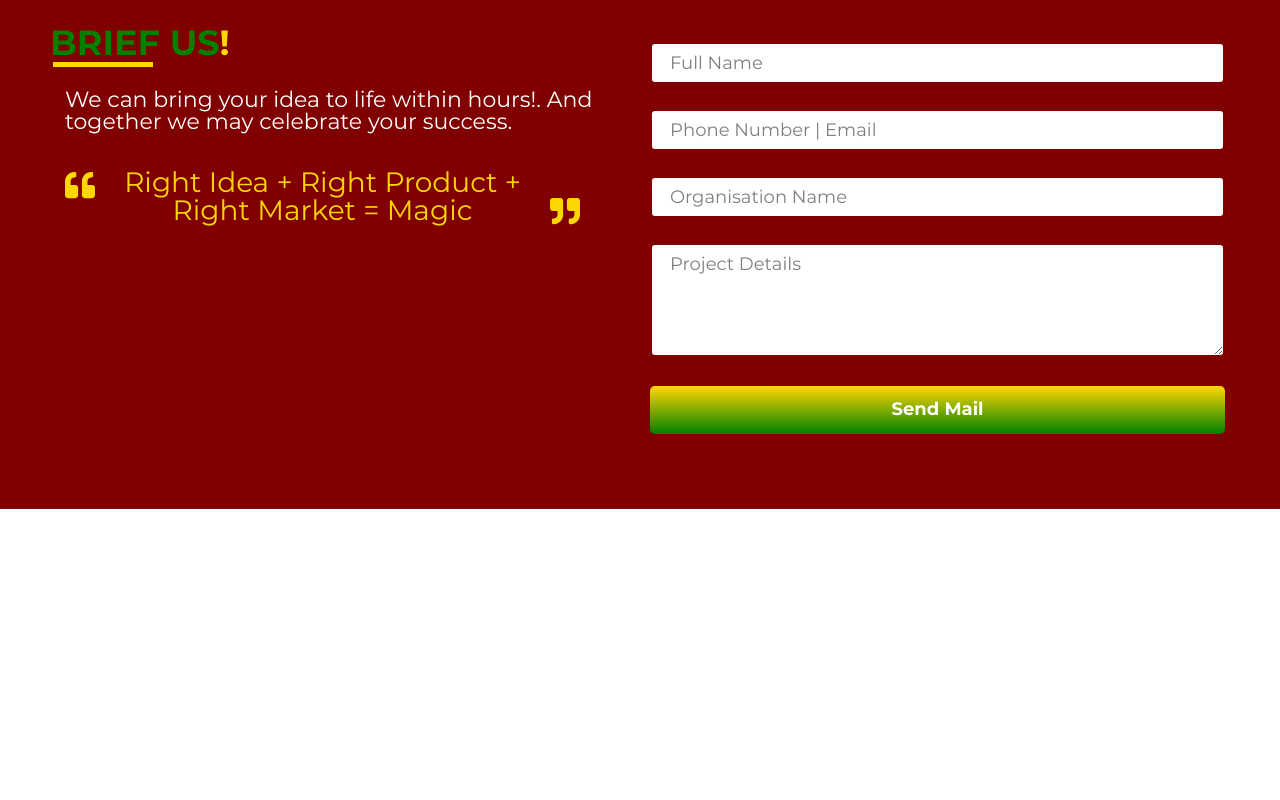
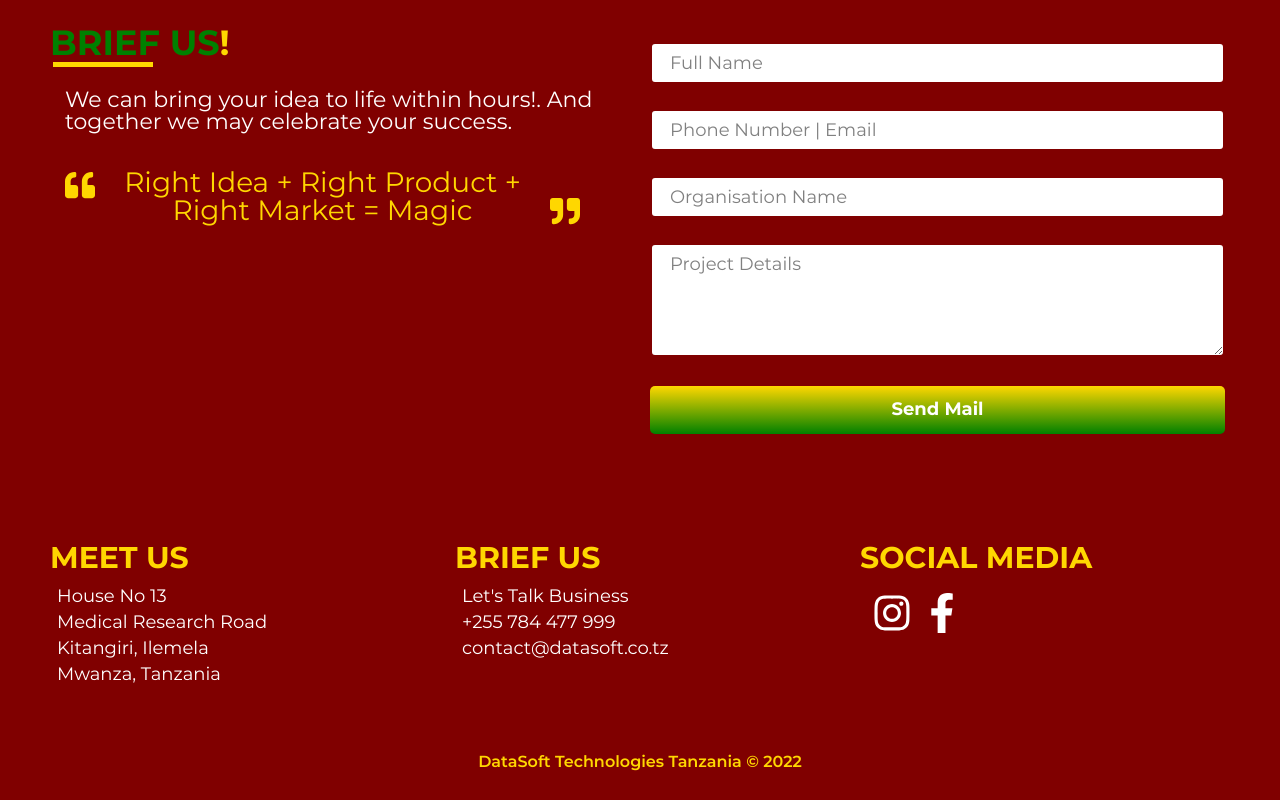
Before and after one commit to LucasJohnNyamhanga/datasoft, a Next.js app: page / in a window 1280 px wide. Shown: the part 2722-3522 px from the top of the page. Before the commit the page ends 3231 px from the top, so only its background shows below. Built offline with nearby package versions, Linux system fonts and the light colour scheme.

Commit message:
update footer

```diff
--- /dev/null
+++ b/app/components/Footer.tsx
@@ -0,0 +1,44 @@
+import Link from "next/link";
+import Styles from "../styles/footer.module.scss";
+import { FaInstagram, FaFacebookF } from "react-icons/fa";
+import Image from "next/image";
+
+const Footer = () => {
+  return (
+    <div className={Styles.container}>
+      <div className={Styles.innerContainer}>
+        <div className={Styles.footerDetails}>
+          <div className={Styles.header}>MEET US</div>
+          <div className={Styles.body}>House No 13</div>
+          <div className={Styles.body}>Medical Research Road</div>
+          <div className={Styles.body}>Kitangiri, Ilemela</div>
+          <div className={Styles.body}>Mwanza, Tanzania</div>
+        </div>
+        <div className={Styles.footerDetails}>
+          <div className={Styles.header}>BRIEF US</div>
+          <div className={Styles.body}>{`Let's Talk Business`}</div>
+          <div className={Styles.body}>
+            <a href="tel:+255784477999">+255 784 477 999</a>
+          </div>
+          <div className={Styles.body}>
+            <a href="mailto:contact@datasoft.co.tz"> contact@datasoft.co.tz</a>
+          </div>
+        </div>
+        <div className={Styles.footerDetails}>
+          <div className={Styles.header}>SOCIAL MEDIA</div>
+          <div className={Styles.body}>
+            <div className={Styles.socialmenu}>
+              <FaInstagram className={Styles.media} />
+              <FaFacebookF className={Styles.media} />
+            </div>
+          </div>
+        </div>
+      </div>
+      <div className={Styles.copyrights}>
+        DataSoft Technologies Tanzania &copy; 2022
+      </div>
+    </div>
+  );
+};
+
+export default Footer;
--- a/app/layout.tsx
+++ b/app/layout.tsx
@@ -1,3 +1,4 @@
+import Footer from "./components/Footer";
 import "./styles/globals.scss";
 
 export default function RootLayout({
@@ -12,7 +13,10 @@ export default function RootLayout({
         head.tsx. Find out more at https://beta.nextjs.org/docs/api-reference/file-conventions/head
       */}
       <head />
-      <body>{children}</body>
+      <body>
+        {children}
+        <Footer />
+      </body>
     </html>
   );
 }
--- /dev/null
+++ b/app/styles/footer.module.scss
@@ -0,0 +1,115 @@
+@import "index";
+.container {
+  background-color: $ugoro;
+  width: 100%;
+  display: flex;
+  flex-direction: column;
+  justify-content: center;
+  align-items: center;
+  min-height: 250px;
+  padding-top: 25px;
+
+  .innerContainer {
+    width: 100%;
+    max-width: 1200px;
+    display: grid;
+    grid-gap: 15px;
+    color: $white;
+    align-content: flex-start;
+    justify-content: space-around;
+    //padding: 10px;
+
+    @media (min-width: 268px) {
+      grid-template-columns: repeat(1, 1fr);
+      align-items: center;
+      justify-content: center;
+    }
+
+    @media (min-width: 568px) {
+      grid-template-columns: repeat(2, 1fr);
+    }
+
+    @media (min-width: 888px) {
+      grid-template-columns: repeat(3, 1fr);
+    }
+
+    @media (min-width: 1200px) {
+      grid-template-columns: repeat(3, 1fr);
+    }
+
+    .footerDetails {
+      display: flex;
+      flex-direction: column;
+      height: 200px;
+      width: 100%;
+      font-family: $fontHeader;
+
+      .body {
+        padding: 2px 15px;
+        width: 100% !important;
+        font-size: 18px;
+        cursor: pointer;
+        border: 2px solid transparent;
+      }
+
+      .header {
+        font-family: $fontHeader;
+        font-weight: 700;
+        padding: 10px;
+        margin-bottom: 20;
+        font-size: 30px;
+        text-transform: uppercase;
+        color: $gold;
+      }
+    }
+  }
+
+  .copyrights {
+    color: $gold;
+    padding: 20px 20px 30px 20px;
+    display: flex;
+    flex-direction: column;
+    justify-content: center;
+    align-items: center;
+    font-weight: 600;
+  }
+  .product {
+    color: $white;
+    padding: 10px;
+    margin-bottom: 25px;
+    display: flex;
+    flex-direction: column;
+    justify-content: center;
+    align-items: center;
+  }
+}
+
+.socialmenu {
+  @media (min-width: 268px) {
+    grid-template-columns: repeat(1, 1fr);
+    align-items: center;
+    justify-content: center;
+  }
+
+  @media (min-width: 568px) {
+    grid-template-columns: repeat(2, 1fr);
+  }
+
+  @media (min-width: 888px) {
+    grid-template-columns: repeat(3, 1fr);
+  }
+
+  @media (min-width: 1200px) {
+    grid-template-columns: repeat(3, 1fr);
+  }
+
+  .media {
+    transition: 0.5s;
+    font-size: 40px;
+    margin: 5px;
+  }
+
+  .media:hover {
+    scale: 1.5;
+  }
+}
```
